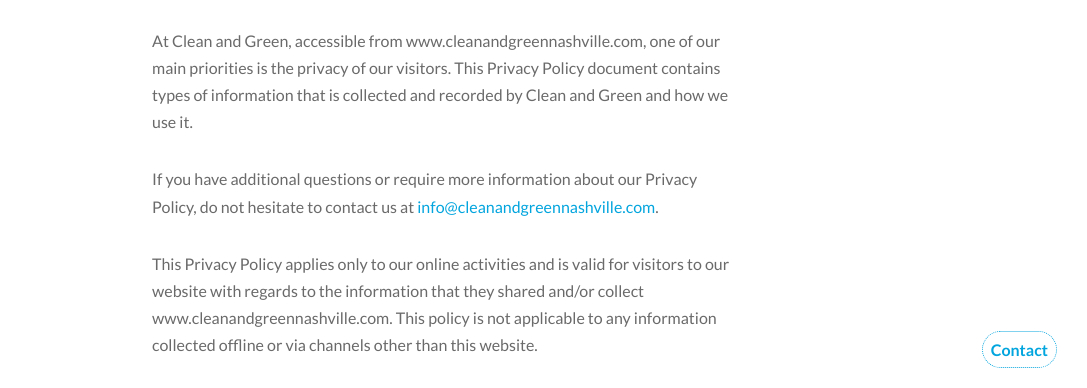
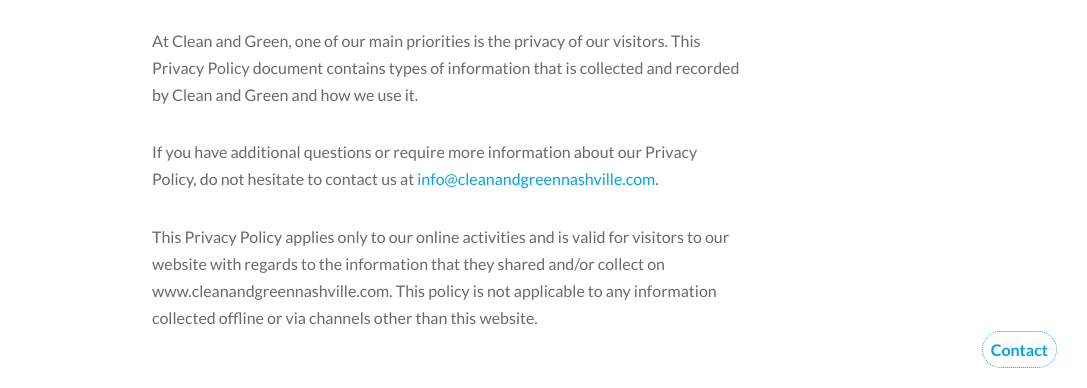
Before and after one commit to brandicameron/cg, a plain HTML site: page privacy.html in a window 1280 px wide. Shown: the part 412-800 px from the top of the page, without its empty margins (193-1280 px from the left). Drawn offline with Linux system fonts and the light colour scheme.

Commit message:
change to privacy page

```diff
--- a/privacy.html
+++ b/privacy.html
@@ -85,10 +85,9 @@
       <h1>Privacy Policy <br />for Clean and Green</h1>
 
       <p>
-        At Clean and Green, accessible from www.cleanandgreennashville.com, one
-        of our main priorities is the privacy of our visitors. This Privacy
-        Policy document contains types of information that is collected and
-        recorded by Clean and Green and how we use it.
+        At Clean and Green, one of our main priorities is the privacy of our
+        visitors. This Privacy Policy document contains types of information
+        that is collected and recorded by Clean and Green and how we use it.
       </p>
 
       <p>
@@ -103,9 +102,9 @@
       <p>
         This Privacy Policy applies only to our online activities and is valid
         for visitors to our website with regards to the information that they
-        shared and/or collect www.cleanandgreennashville.com. This policy is not
-        applicable to any information collected offline or via channels other
-        than this website.
+        shared and/or collect on www.cleanandgreennashville.com. This policy is
+        not applicable to any information collected offline or via channels
+        other than this website.
       </p>
 
       <h2>Consent</h2>
```
